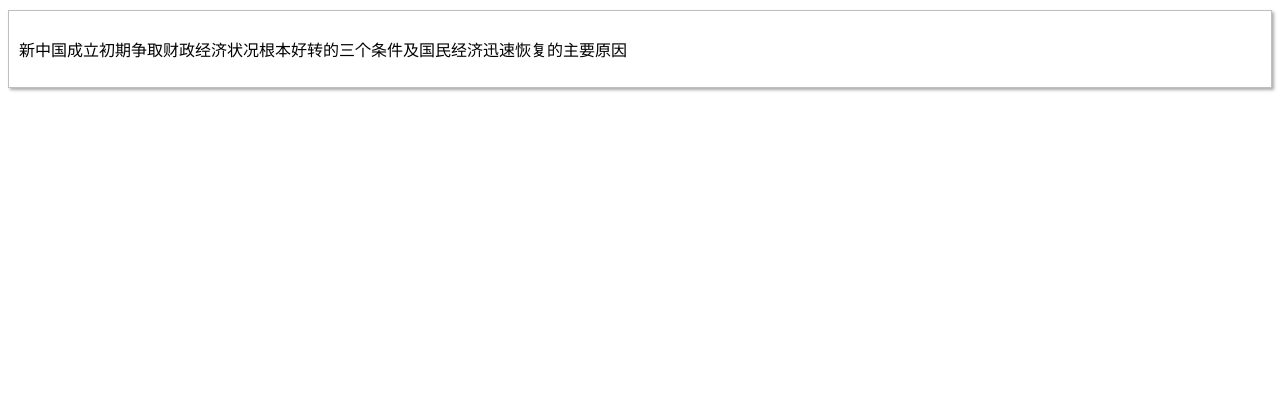
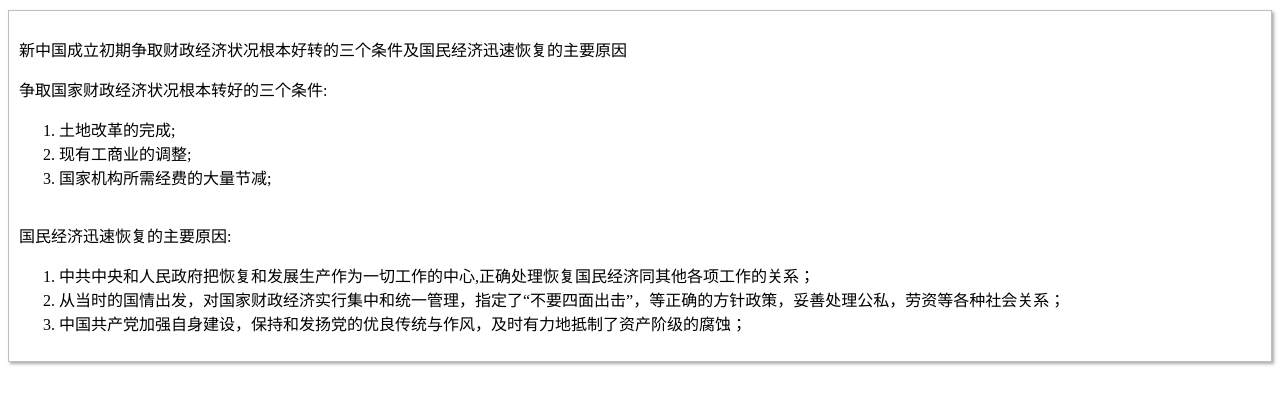
Before and after one commit to tck8888/vue_base_test, a website: page example/history/test-paper/first.33.html in a window 1280 px wide. Drawn offline with Linux system fonts and the light colour scheme.

Commit message:
问答题

```diff
--- a/example/history/test-paper/first.33.html
+++ b/example/history/test-paper/first.33.html
@@ -12,6 +12,19 @@
 <body>
     <div class="app">
         <p>新中国成立初期争取财政经济状况根本好转的三个条件及国民经济迅速恢复的主要原因</p>
+        争取国家财政经济状况根本转好的三个条件:
+        <br>
+        <ol>
+            <li>土地改革的完成;</li>
+            <li>现有工商业的调整;</li>
+            <li>国家机构所需经费的大量节减;</li>
+        </ol>
+        <br> 国民经济迅速恢复的主要原因:
+        <ol>
+            <li>中共中央和人民政府把恢复和发展生产作为一切工作的中心,正确处理恢复国民经济同其他各项工作的关系；</li>
+            <li>从当时的国情出发，对国家财政经济实行集中和统一管理，指定了“不要四面出击”，等正确的方针政策，妥善处理公私，劳资等各种社会关系；</li>
+            <li>中国共产党加强自身建设，保持和发扬党的优良传统与作风，及时有力地抵制了资产阶级的腐蚀；</li>
+        </ol>
     </div>
 </body>
 
```
Also changed, not shown: example/history/test-paper/first.30.html (+4 -0 lines), example/history/test-paper/first.31.html (+6 -0 lines), example/history/test-paper/first.32.html (+6 -0 lines).
